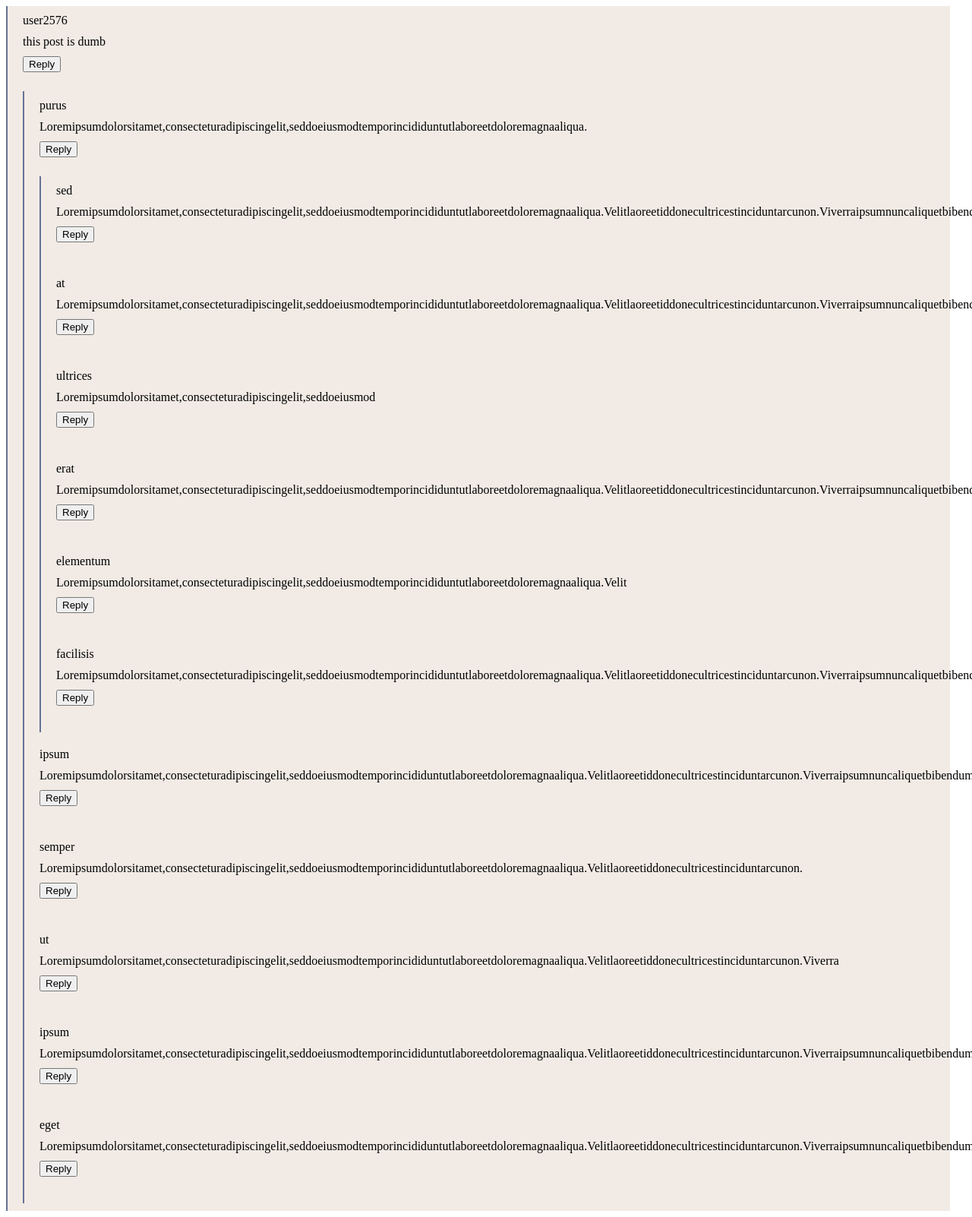
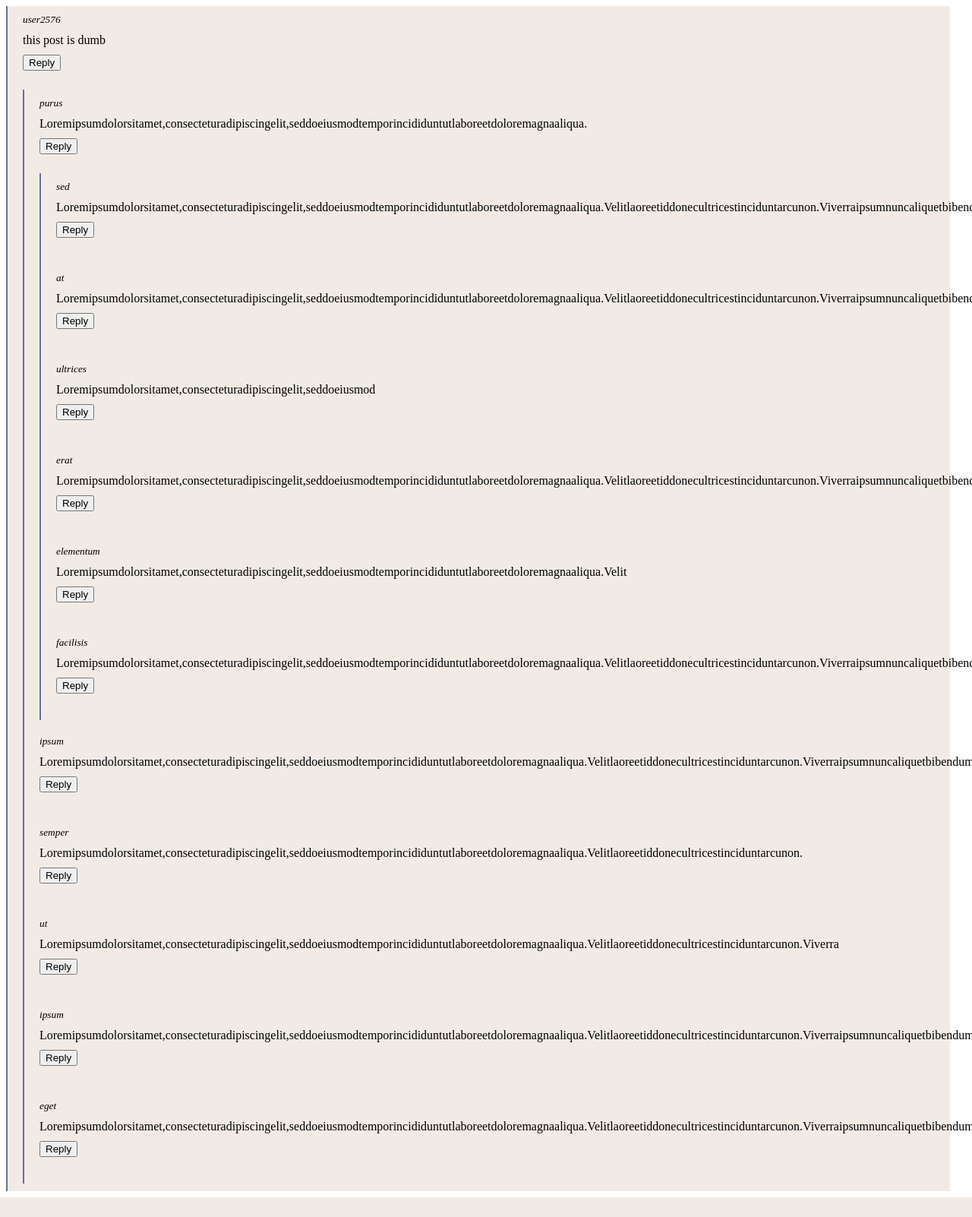
Before and after one commit to helenmand/Stop-Hate-Crimes, a PHP site: page /comment.html in a window 1280 px wide; the page is wider, and only the part inside the window is pictured. Shown: that part at 76% size. After the commit the page ends 1576 px from the top of that part, so only its background shows below. Run offline with PHP 8.4, Linux system fonts and the light colour scheme.

Commit message:
added italics to comment user text

```diff
--- a/comment.css
+++ b/comment.css
@@ -13,3 +13,8 @@
 .commentReply {
     padding: 25px 0px 0px 0px;
 }
+
+.commentUser {
+    font-size: smaller;
+    font-style: italic;
+}
```
